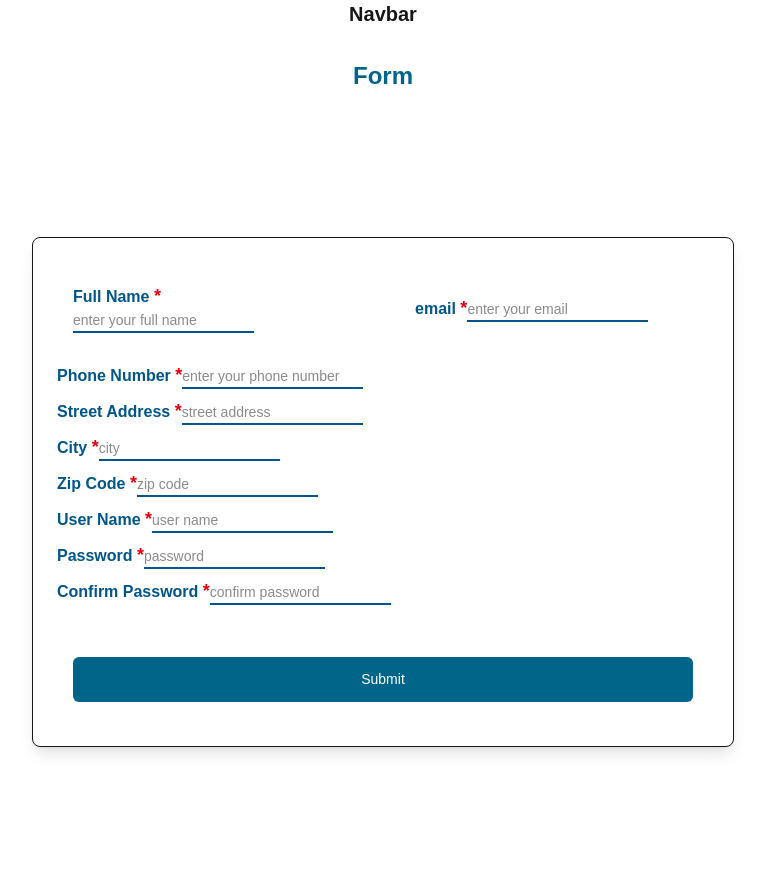
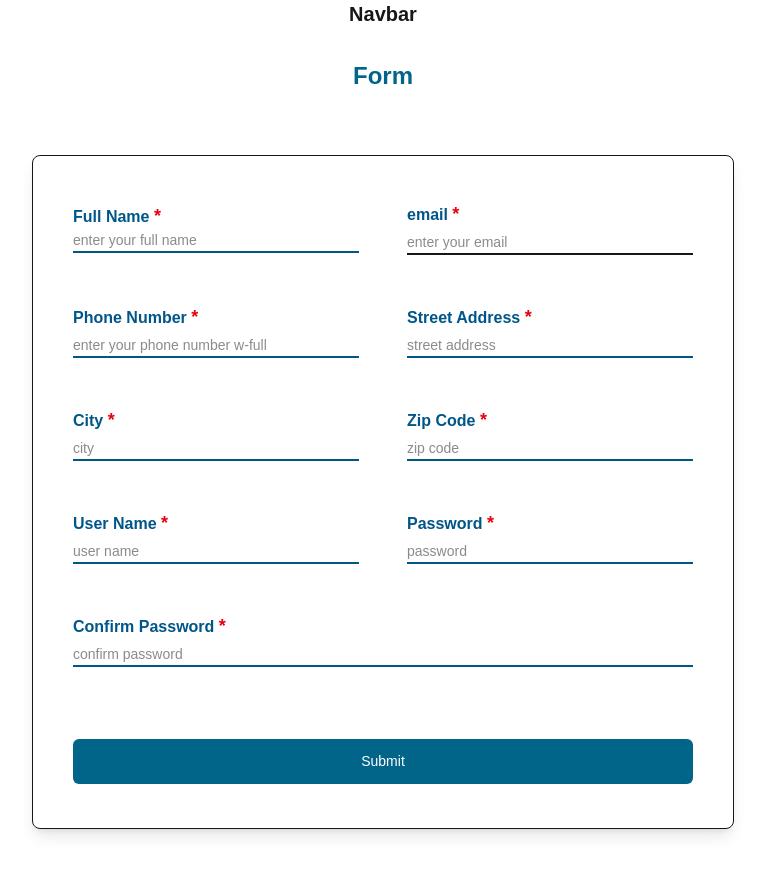
Before and after one commit to Naimul02/Nextjs-Task-1, a Next.js app: page / in a window 1280 px wide. Shown: the top 874 px of the page, without its empty margins (257-1022 px from the left). Built offline with nearby package versions, Linux system fonts and the light colour scheme.

Commit message:
The form's data has been found

```diff
--- a/app/page.js
+++ b/app/page.js
@@ -4,20 +4,33 @@
 
 
 import Image from "next/image";
+import { useState } from "react";
 import { useForm } from "react-hook-form";
 
 
 export default function FormWithValidation() {
 
 
-  const {register  , formState : {errors} , handleSubmit} = useForm();
+  const {register  , formState : {errors} , handleSubmit , watch} = useForm();
+
+  const [formData , setFormData] = useState(null);
+  console.log('FormData : ' , formData)
+
+
 
 
   const onSubmit = (data) => {
     console.log("data" , data)
+    setFormData(data)
   }
   return (
     <main>
+
+    <div>
+        <h2>{formData?.fullName}</h2>
+    </div>
+
+
       {/* form */}
 
       <div className="my-5">
@@ -29,7 +42,7 @@ export default function FormWithValidation() {
           <div className="card border  bg-white   shadow-lg rounded-lg ">
             <form className="card-body lg:w-[700px]"onSubmit={handleSubmit(onSubmit)}>
               {/* personal information */}
-              <div className="flex gap-16 flex-col lg:flex-row items-center bg-white rounded-lg py-5 px-4">
+              <div className="flex gap-12 flex-col lg:flex-row items-center bg-white rounded-lg py-5 px-4">
                 <div className="form-control w-full ">
                   <label className="label block" >
                     <span className="text-base font-semibold text-[#005689]">
@@ -42,128 +55,190 @@ export default function FormWithValidation() {
 
                     placeholder="enter your full name"
 
-                    className="border-b-2  border-[#005689] focus:border-b-2 focus:border-[#7baac5] outline-none"
+                    className="border-b-2  border-[#005689] focus:border-b-2 focus:border-[#7baac5] outline-none w-full"
                   />
                   {
                     errors?.fullName && <p className="text-red-600 text-sm mt-1">{errors?.fullName?.message}</p>
                   }
                 </div>
                 <div className="form-control w-full">
-                  <label className="label">
+                  <label className="label block mb-1">
                     <span className="text-base font-semibold text-[#005689]">
                      email <span className="text-lg text-red-600"> *</span>
                     </span>
                   </label>
                   <input
                     type="email"
-                    {...register('email' , {required : true})}
+                    {...register('email' ,  {required : 'Email is required' , pattern :  {
+                        value : /^[^\s@]+@[^\s@]+\.[^\s@]+$/,
+                        message : 'Please enter a valid format email address'
+                    } })}
                     placeholder="enter your email"
-                    className="border-b-2  border-[#005689] focus:border-b-2 focus:border-[#7baac5] outline-none"
+                    className="border-b-2  borde w-fullr-[#005689] focus:border-b-2 focus:border-[#7baac5] outline-none w-full"
 
                   />
+                  {
+                    errors?.email && <p className="text-red-600 text-sm mt-1">{errors?.email?.message}</p>
+                  }
                 </div>
               </div>
+
+              <div className="flex gap-12 flex-col lg:flex-row items-center bg-white rounded-lg py-5 px-4">
+
               <div className="form-control w-full">
-                  <label className="label">
+                  <label className="label block mb-1">
                     <span className="text-base font-semibold text-[#005689]">
                      Phone Number <span className="text-lg text-red-600"> *</span>
                     </span>
                   </label>
                   <input
                     type="number"
-                    {...register('phoneNumber' ,{min : 10, required : true})}
-                    placeholder="enter your phone number"
-                    className="border-b-2  border-[#005689] focus:border-b-2 focus:border-[#7baac5] outline-none"
+                    {...register('phoneNumber' ,{minLength : {
+                    value :   10,
+                    message : "Phone number must be at least 10 digits"
+
+                    }, required : 'Phone number is required'})}
+                    placeholder="enter your phone number w-full"
+                    className="border-b-2  border-[#005689] focus:border-b-2 focus:border-[#7baac5] outline-none w-full"
 
                   />
+                  {
+                    errors?.phoneNumber && <p className="text-red-600 text-sm mt-1">{errors?.phoneNumber?.message}</p>
+                  }
+
                 </div>
 
                 {/* Address Details */}
               <div className="form-control w-full">
-                  <label className="label">
+                  <label className="label block mb-1">
                     <span className="text-base font-semibold text-[#005689]">
                      Street Address <span className="text-lg text-red-600"> *</span>
                     </span>
                   </label>
                   <input
                     type="text"
-                    {...register('streetAddress' ,{required : true})}
+                    {...register('streetAddress' ,{required : 'Your street address is required'})}
                     placeholder="street address"
-                    className="border-b-2  border-[#005689] focus:border-b-2 focus:border-[#7baac5] outline-none"
+                    className="border-b-2  border-[#005689] focus:border-b-2 focus:border-[#7baac5] outline-none w-full"
 
                   />
+                  {
+                    errors?.streetAddress && <p className="text-red-600 text-sm mt-1">{errors?.streetAddress?.message}</p>
+                  }
                 </div>
+              </div>
+
+
+              <div className="flex gap-12 flex-col lg:flex-row items-center bg-white rounded-lg py-5 px-4">
+
               <div className="form-control w-full">
-                  <label className="label">
+                  <label className="label block mb-1">
                     <span className="text-base font-semibold text-[#005689]">
                     City <span className="text-lg text-red-600"> *</span>
                     </span>
                   </label>
                   <input
                     type="text"
-                    {...register('city' ,{required : true})}
+                    {...register('city' ,{required : "Your city is required"})}
                     placeholder="city"
-                    className="border-b-2  border-[#005689] focus:border-b-2 focus:border-[#7baac5] outline-none"
+                    className="border-b-2  border-[#005689] focus:border-b-2 focus:border-[#7baac5] outline-none w-full"
 
                   />
+                  {
+                    errors?.city &&  <p className="text-red-600 text-sm mt-1">{errors?.city?.message}</p>
+                  }
                 </div>
               <div className="form-control w-full">
-                  <label className="label">
+                  <label className="label block mb-1">
                     <span className="text-base font-semibold text-[#005689]">
                     Zip Code <span className="text-lg text-red-600"> *</span>
                     </span>
                   </label>
                   <input
                     type="number"
-                    {...register('zipCode' ,{required : true , min : 5})}
+                    {...register('zipCode' ,{required : 'Zip code is required' , minLength : {
+                      value : 5,
+                      message : 'Zip code must be at least 5 digits'
+                    }})}
                     placeholder="zip code"
-                    className="border-b-2  border-[#005689] focus:border-b-2 focus:border-[#7baac5] outline-none"
+                    className="border-b-2 w-full  border-[#005689] focus:border-b-2 focus:border-[#7baac5] outline-none"
 
                   />
+                  {
+                    errors?.zipCode &&  <p className="text-red-600 text-sm mt-1">{errors?.zipCode?.message}</p>
+                  }
                 </div>
 
-              {/* Account Setup */}
+              </div>
+
+
+              <div className="flex gap-12 flex-col lg:flex-row items-center bg-white rounded-lg py-5 px-4">
+
+                  {/* Account Setup */}
               <div className="form-control w-full">
-                  <label className="label">
+                  <label className="label block mb-1">
                     <span className="text-base font-semibold text-[#005689]">
                      User Name <span className="text-lg text-red-600"> *</span>
                     </span>
                   </label>
                   <input
                     type="text"
-                    {...register('userName' ,{required : true , minLength : 4})}
+                    {...register('userName' ,{required : 'User name is required' , minLength : {
+                      value : 4,
+                      message : 'Username must be at least 4 characters'
+                    }})}
                     placeholder="user name"
-                    className="border-b-2  border-[#005689] focus:border-b-2 focus:border-[#7baac5] outline-none"
+                    className="border-b-2  w-full border-[#005689] focus:border-b-2 focus:border-[#7baac5] outline-none"
 
                   />
+                  {
+                    errors?.userName && <p className="text-red-600 text-sm mt-1">{errors?.userName?.message}</p>
+                  }
                 </div>
               <div className="form-control w-full">
-                  <label className="label">
+                  <label className="label block mb-1">
                     <span className="text-base font-semibold text-[#005689]">
                      Password <span className="text-lg text-red-600"> *</span>
                     </span>
                   </label>
                   <input
                     type="password"
-                    {...register('password' ,{required : true , minLength : 6})}
+                    {...register('password' ,{required : 'password is required' , minLength : {
+                      value : 6,
+                      message : 'Password must be at least 6 characters'
+                    }})}
                     placeholder="password"
-                    className="border-b-2  border-[#005689] focus:border-b-2 focus:border-[#7baac5] outline-none"
+                    className="border-b-2 w-full  border-[#005689] focus:border-b-2 focus:border-[#7baac5] outline-none"
 
                   />
+                  {
+                    errors?.password && <p className="text-red-600 text-sm mt-1">{errors?.password?.message}</p>
+                  }
                 </div>
-              <div className="form-control w-full">
-                  <label className="label">
+
+
+              </div>
+
+
+              <div className="form-control w-full py-5 px-4">
+                  <label className="label block mb-1">
                     <span className="text-base font-semibold text-[#005689]">
                      Confirm Password <span className="text-lg text-red-600"> *</span>
                     </span>
                   </label>
                   <input
                     type="password"
-                    {...register('confirmPassword' ,{required : true , minLength : 6})}
+                    {...register('confirmPassword' ,{required : 'Please confirm your password' ,
+                        validate : (value) => value === watch('password') || 'passwords do not match'
+
+                    })}
                     placeholder="confirm password"
-                    className="border-b-2  border-[#005689] focus:border-b-2 focus:border-[#7baac5] outline-none"
+                    className="border-b-2  border-[#005689] focus:border-b-2 focus:border-[#7baac5] outline-none w-full"
 
                   />
+                  {
+                    errors?.confirmPassword && <p className="text-red-600 text-sm mt-1">{errors?.confirmPassword?.message}</p>
+                  }
                 </div>
 
 
@@ -174,7 +249,7 @@ export default function FormWithValidation() {
 
               <div className="form-control mt-6 bg-white rounded-lg py-5 px-4">
                 <button
-                  className={`bg-[#006589] hover:bg-[#1c3eaf] w-full py-3 text-white rounded-md cursor-pointer`}
+                  className={`bg-[#006589] hover:bg-[#466875] w-full py-3 text-white rounded-md cursor-pointer`}
                   type="submit"
 
                 >
```
